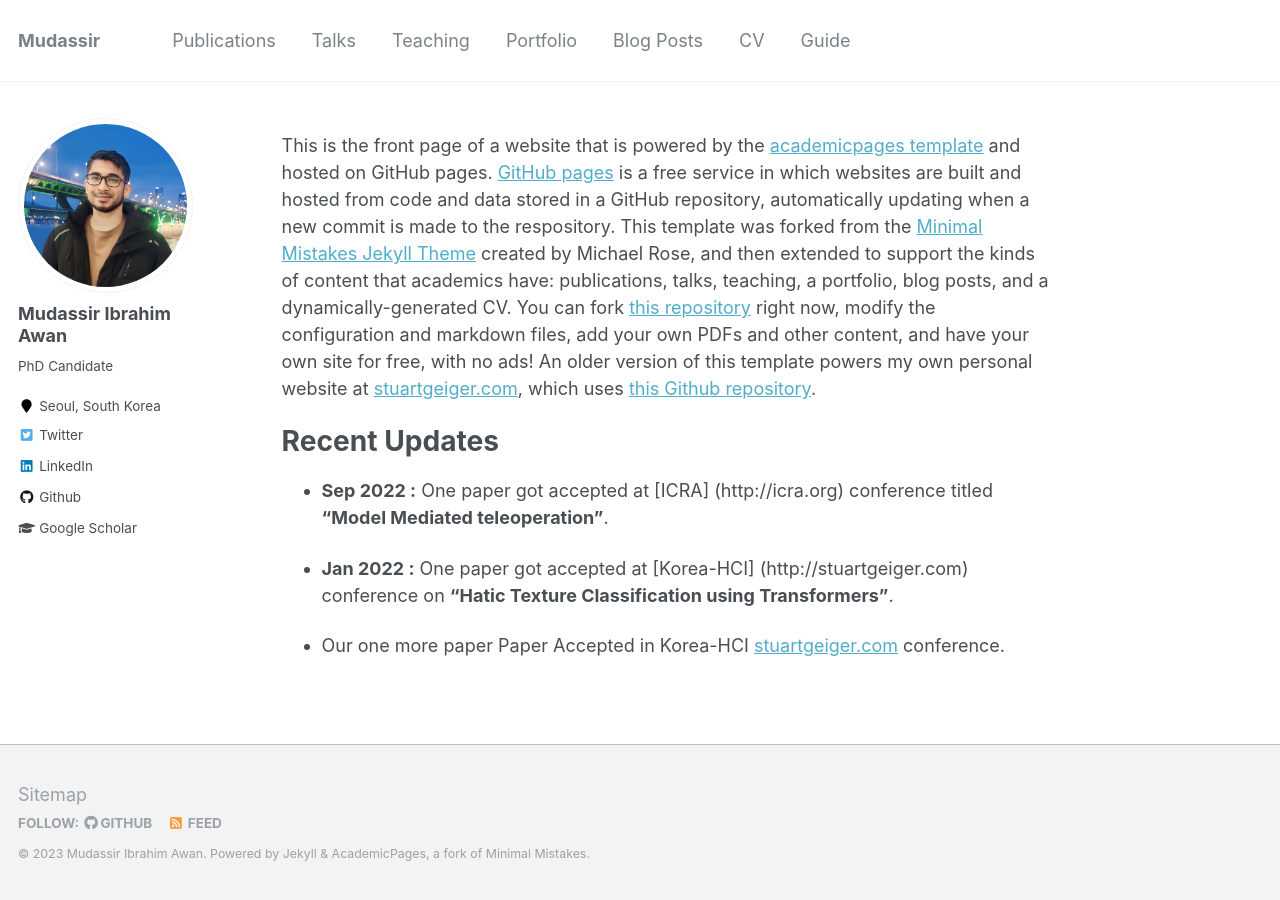
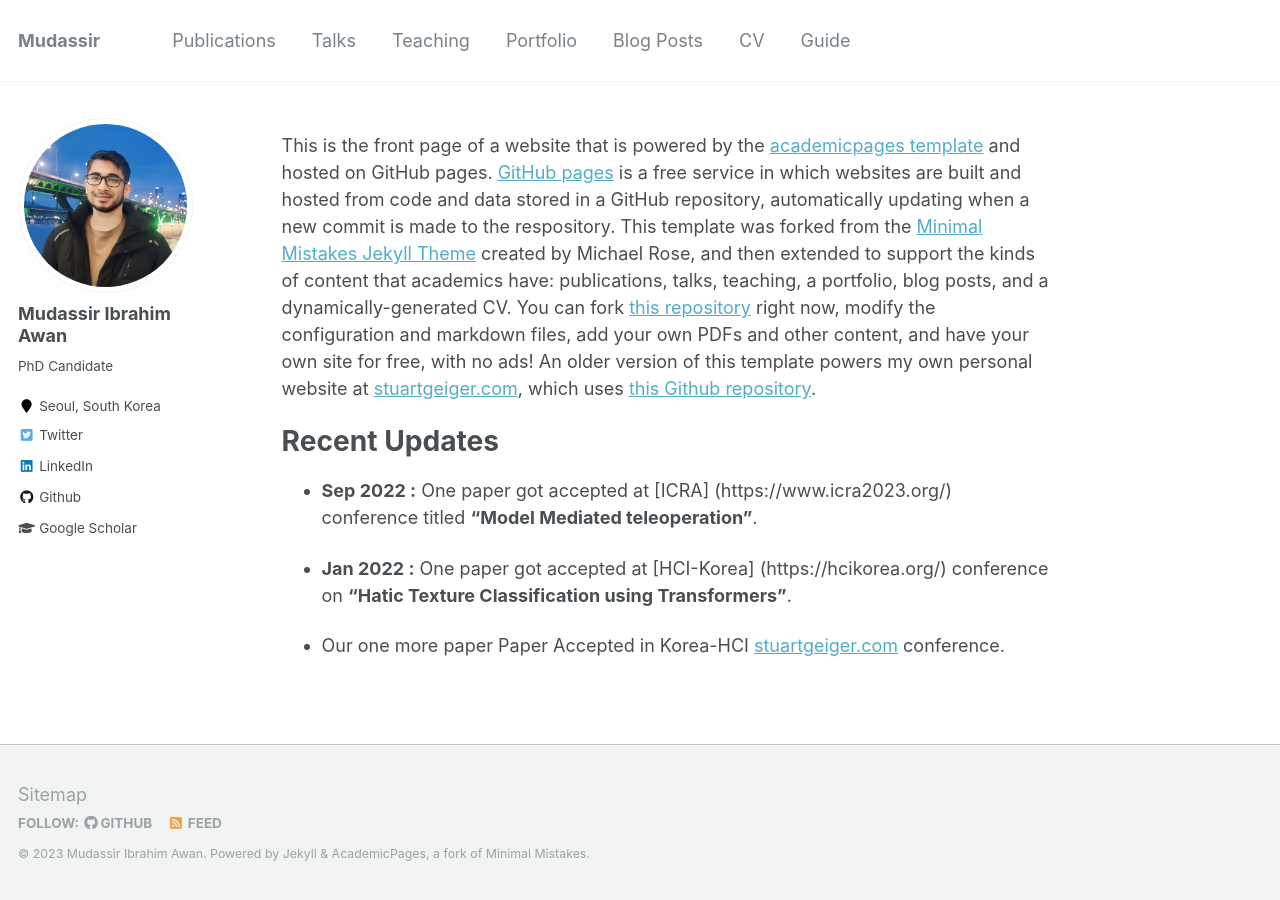
Before and after one commit to mudassir-awan/mudassir-awan.github.io, a Jekyll site: the page built from _pages/about.md, in a window 1280 px wide. Built offline with Jekyll 4.4.1, drawn with Linux system fonts in a browser that asks for light colours; some of the changed lines change nothing that is shown.

Commit message:
Update about.md

```diff
--- a/_pages/about.md
+++ b/_pages/about.md
@@ -13,8 +13,8 @@ This is the front page of a website that is powered by the [academicpages templa
 Recent Updates
 ======
 
-- **Sep 2022  :**  One paper got accepted at [ICRA] (http://icra.org) conference titled **"Model Mediated teleoperation"**.
+- **Sep 2022  :**  One paper got accepted at [ICRA] (https://www.icra2023.org/) conference titled **"Model Mediated teleoperation"**.
 
-- **Jan 2022  :**  One paper got accepted at [Korea-HCI] (http://stuartgeiger.com) conference on **"Hatic Texture Classification using Transformers"**.
+- **Jan 2022  :**  One paper got accepted at [HCI-Korea] (https://hcikorea.org/) conference on **"Hatic Texture Classification using Transformers"**.
 
 - Our one more paper Paper Accepted in Korea-HCI [stuartgeiger.com](http://stuartgeiger.com) conference.
```
